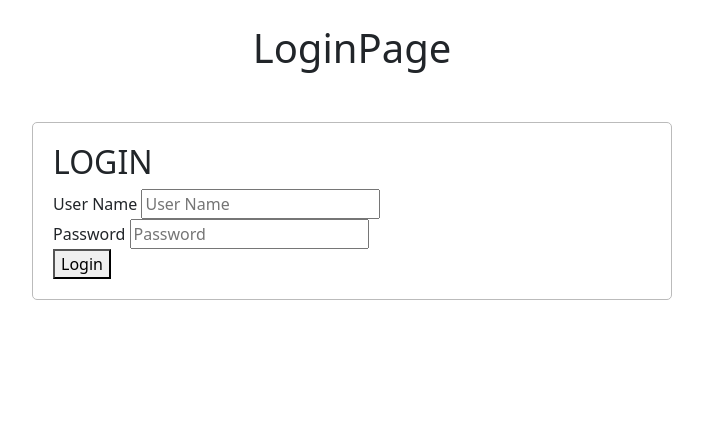
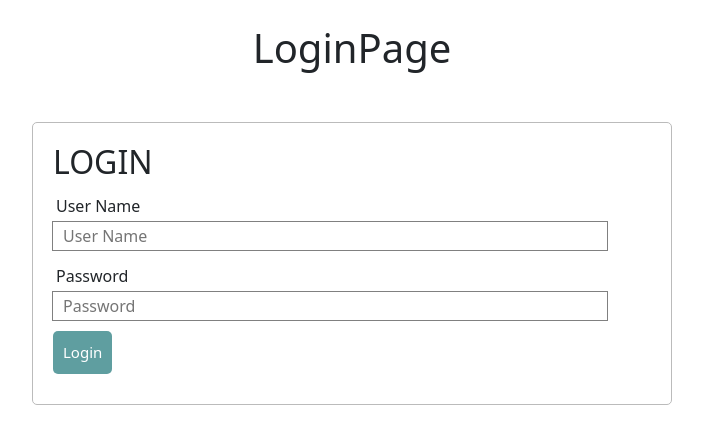
Before and after one commit to Jelleinholland/Webdevelopment, a PHP site: page /app/views/login/index.php in a window 1280 px wide. Shown: the part 56-500 px from the top of the page, without its empty margins (288-991 px from the left). Run offline with PHP 8.4, Linux system fonts and the light colour scheme.

Commit message:
Update index.php

```diff
--- a/inf2a-mvc-master/app/views/login/index.php
+++ b/inf2a-mvc-master/app/views/login/index.php
@@ -10,13 +10,17 @@ include __DIR__ . '/../footer.php';
      	<?php if (isset($_GET['error'])) { ?>
      		<p class="error"><?php echo $_GET['error']; ?></p>
      	<?php } ?>
-     	<label>User Name</label>
-     	<input type="text" name="Username" placeholder="User Name"><br>
-
-     	<label>Password</label>
-     	<input type="password" name="Password" placeholder="Password"><br>
-
-     	<button name="submit" type="submit">Login</button>
+		 <div class="input-group">
+		 	<label>User Name</label>
+     		<input type="text" name="Username" placeholder="User Name"><br>
+		</div>
+		<div class="input-group">
+			<label>Password</label>
+			<input type="password" name="Password" placeholder="Password"><br>
+		</div>
+		<div class="input-group">
+			<button class="btn" name="submit" type="submit">Login</button>
+		</div>
      </form>
 </body>
 </html>
```
